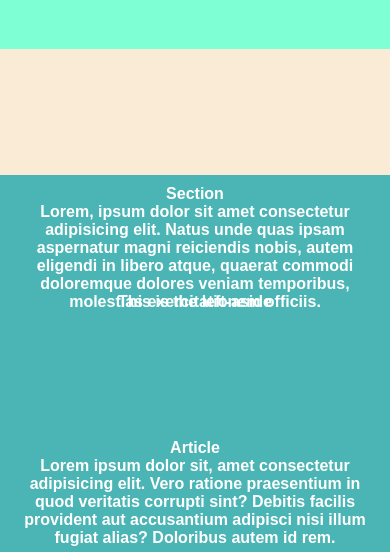
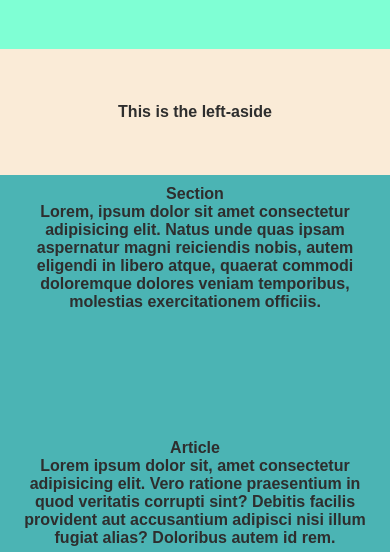
Before and after one commit to najeebiee/Mapantas_Q1AT2, a plain HTML site: page index.html in a window 390 px wide. Shown: the part 120-672 px from the top of the page. Drawn offline with Linux system fonts and the light colour scheme.

Commit message:
Update style.css

```diff
--- a/style.css
+++ b/style.css
@@ -2,7 +2,7 @@
     margin: 0;
     padding: 0;
     box-sizing: border-box;
-    color: rgb(255, 255, 255);
+    color: rgb(46, 46, 46);
 }
 
 body {
@@ -70,6 +70,7 @@ header, footer {
 
     .left-aside {
         height: 15vh;
+        line-height: 15vh
     }
 
     .mid-top, .mid-bottom {
@@ -80,4 +81,5 @@ header, footer {
         display: none;
     }
 
+
 }
```
